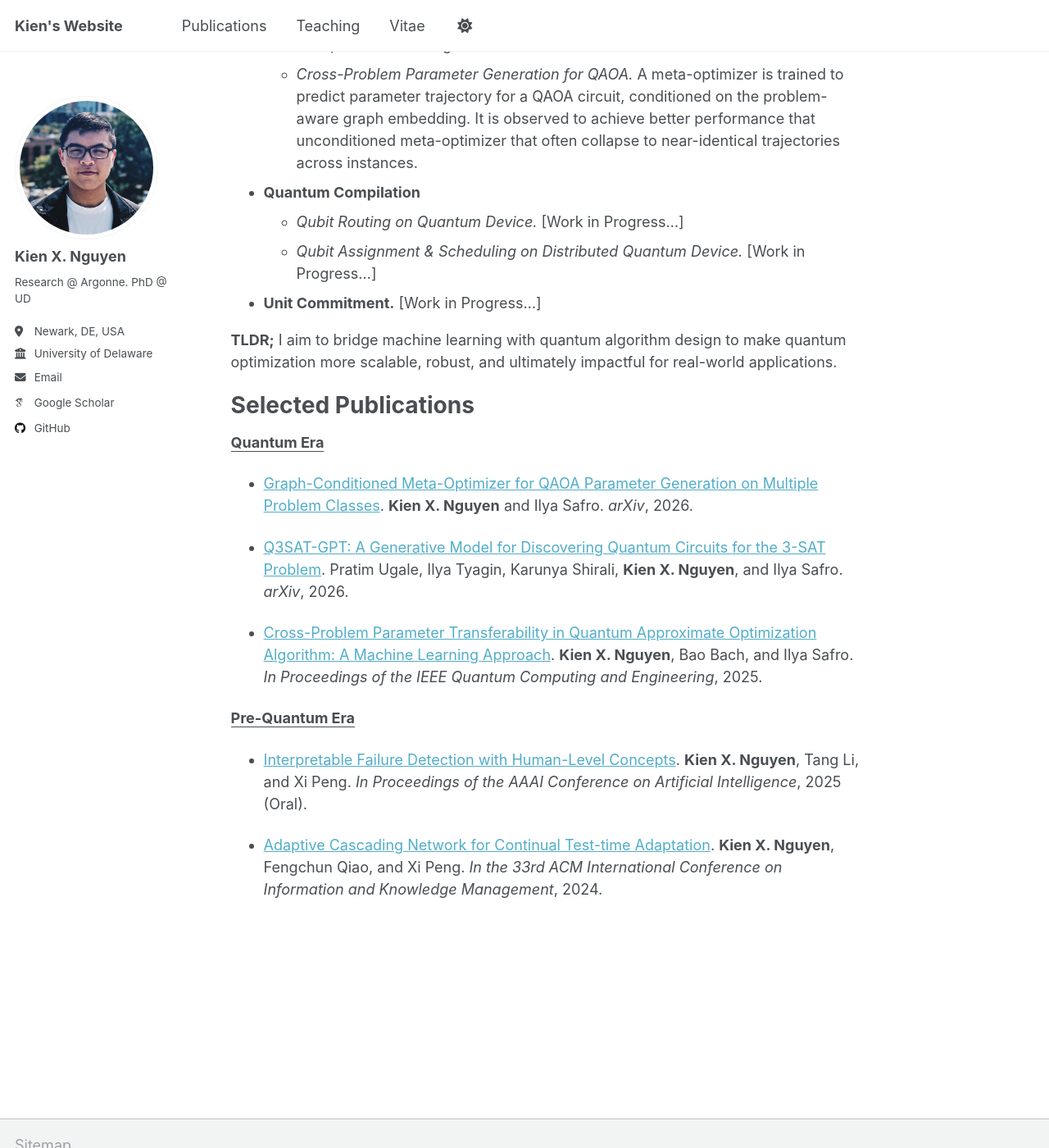
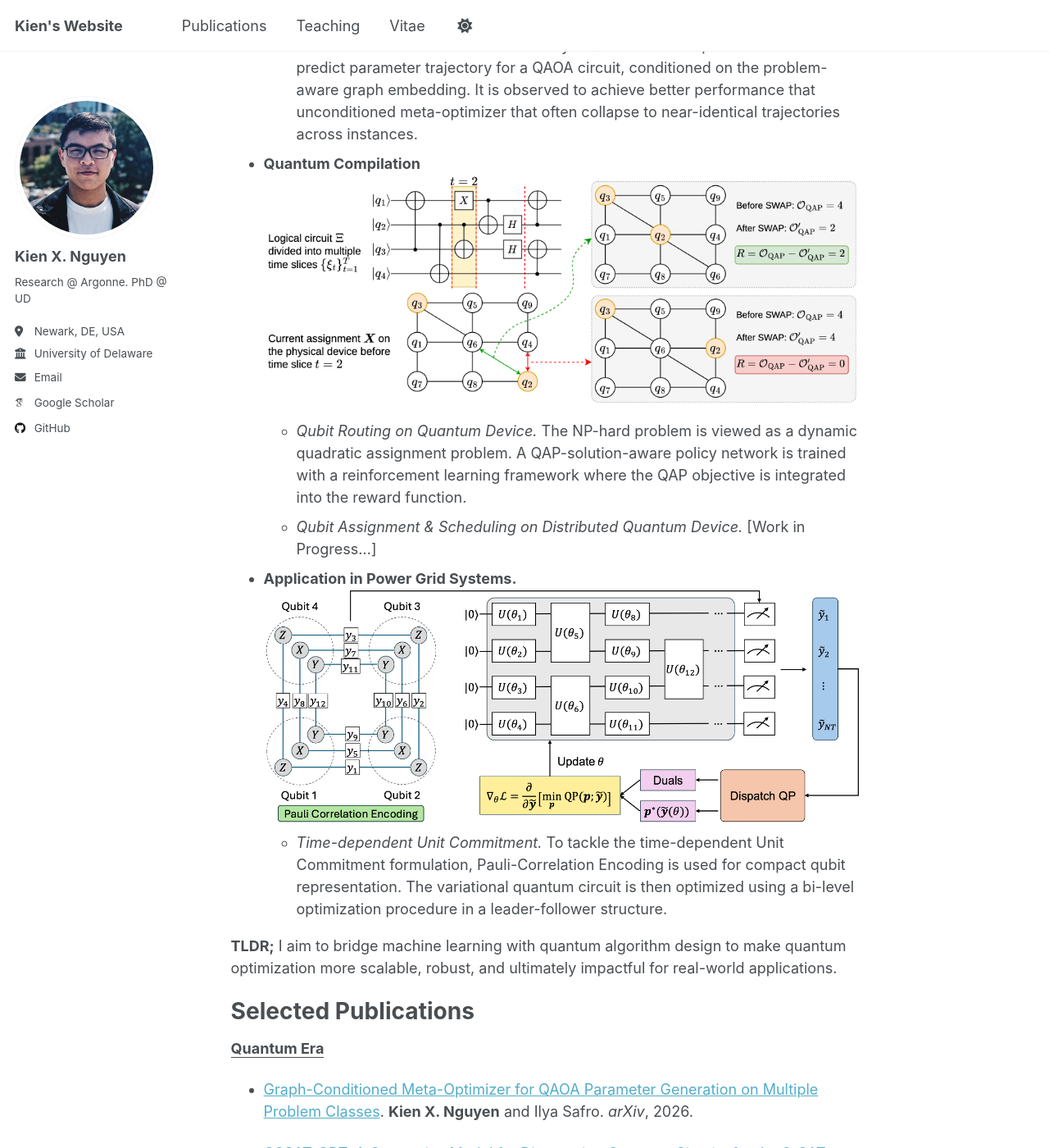
Before and after one commit to Nyquixt/Nyquixt.github.io, a Jekyll site: the page built from _pages/about.md, in a window 1280 px wide and 1400 px high, scrolled down 1553 px. Shown: the whole window at 82% size. Built offline with Jekyll 4.4.1, drawn with Linux system fonts in a browser that asks for light colours; emoji names are drawn with the system emoji font; some web fonts are replaced.

Commit message:
minor updates

```diff
--- a/_pages/about.md
+++ b/_pages/about.md
@@ -29,17 +29,19 @@ News
 
 What I'm Working On
 ======
-![title image](http://nyquixt.github.io/images/title.png "Title")
-
 My current research focuses on developing machine learning techniques to improve the quantum computing stack.
 - **Cross-Problem Setting for Quantum Approximate Optimization Algorithm (QAOA)**
+  ![title image](http://nyquixt.github.io/images/title.png "Title")
   - *Parameter transferability in QAOA.* A key challenge in scaling QAOA lies in finding good variational parameters, especially for hard instances. The goal is to build machine learning models that can learn transferable patterns from simple problem instances (i.e. from native unconstrained MaxCut) and generalize them to harder ones (i.e. constrained MIS), effectively minimizing expensive optimization.
   - *Problem-aware Graph Representation.* To aid the parameter generation for quantum circuit, a meaningful, problem-aware graph embedding is required to condition the machine learning meta-learner. The generalized Quadratic Programming formulation is used to generate a heterogeneous graph as the input to a HeteroGNN that learns to minimize the QP surrogate loss via unsupervised learning.
   - *Cross-Problem Parameter Generation for QAOA.* A meta-optimizer is trained to predict parameter trajectory for a QAOA circuit, conditioned on the problem-aware graph embedding. It is observed to achieve better performance that unconditioned meta-optimizer that often collapse to near-identical trajectories across instances.
 - **Quantum Compilation**
-  - *Qubit Routing on Quantum Device.* [Work in Progress...]
+  ![qap router image](http://nyquixt.github.io/images/qap-router.png "QAP-Router")
+  - *Qubit Routing on Quantum Device.* The NP-hard problem is viewed as a dynamic quadratic assignment problem. A QAP-solution-aware policy network is trained with a reinforcement learning framework where the QAP objective is integrated into the reward function.
   - *Qubit Assignment & Scheduling on Distributed Quantum Device.* [Work in Progress...]
-- **Unit Commitment.** [Work in Progress...]
+- **Application in Power Grid Systems.**
+  ![uc pce image](http://nyquixt.github.io/images/uc-pce.png "UC-PCE")
+  - *Time-dependent Unit Commitment.* To tackle the time-dependent Unit Commitment formulation, Pauli-Correlation Encoding is used for compact qubit representation. The variational quantum circuit is then optimized using a bi-level optimization procedure in a leader-follower structure.
 
 <b>TLDR;</b> I aim to bridge machine learning with quantum algorithm design to make quantum optimization more scalable, robust, and ultimately impactful for real-world applications.
 
```
Also changed, not shown: images/qap-router.png (added), images/uc-pce.png (added).
